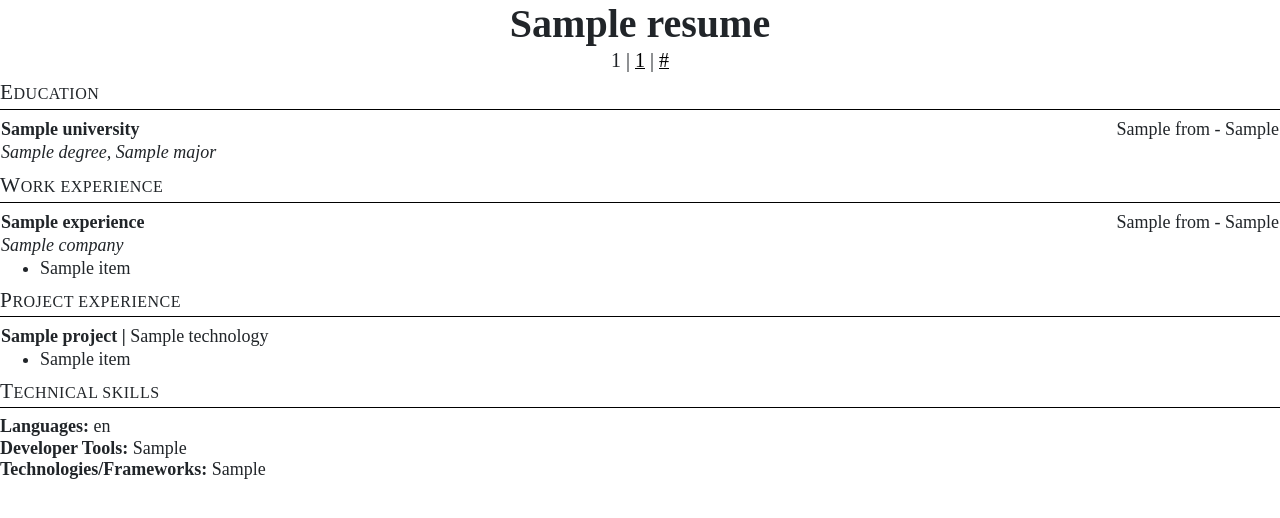
After one commit to msavinash/point1, a Flask app: template ResumeGen/templates/Design-2.html in a window 1280 px wide. The commit adds this page. Shown: the top 518 px of the page. Run offline with Flask 3, Linux system fonts and the light colour scheme; the template is opened without the code that fills it: most values are stand-ins (such as "Sample title", 1, 10 or a date in 2020); some libraries are stand-ins or nearby versions.

Commit message:
Added resume design options

```diff
--- a/ChromeEx/scripts/popup.js
+++ b/ChromeEx/scripts/popup.js
@@ -1,7 +1,7 @@
-const BASE_URL = 'http://localhost:5000';
+// const BASE_URL = 'http://localhost:5000';
 // const BASE_URL = 'https://resumegen.onrender.com';
 // const BASE_URL = "https://tailorestest-xk3tn7p6ea-wl.a.run.app";
-// const BASE_URL = "https://app.tailores.live"
+const BASE_URL = "https://app.tailores.live"
 
 
 function startScan() {
--- a/ResumeGen/main.py
+++ b/ResumeGen/main.py
@@ -30,6 +30,7 @@ from utils import *
 OAUTH_CREDENTIALS = os.path.join("credentials", 'oauth.json')
 FIRESTORE_CREDENTIALS = os.path.join("credentials", 'firestore.json')
 COLLECTION_NAME = "resume-data"
+DEFAULT_DESIGN = "Design-1"
 
 
 # Initialize Firestore DB
@@ -128,9 +129,21 @@ def userProfile():
         if not checkUserExists(userEmail, db, COLLECTION_NAME, google):
             return redirect("/newuser")
         resumeData = getResumeData(userEmail, db, COLLECTION_NAME, google)
-        pdfBytes, _ = generatePdf(resumeData)
+        design = DEFAULT_DESIGN
+        if "design" in resumeData:
+            design = resumeData["design"]
+        pdfBytes, _ = generatePdf(resumeData, design)
         encodedData = base64.b64encode(pdfBytes).decode('utf-8')
-        return render_template("user.html", resumeData=resumeData, encodedData=encodedData)
+
+        designs = []
+        if "design" in resumeData:
+            design = resumeData["design"]
+        else:
+            design = DEFAULT_DESIGN
+        for file in os.listdir("templates"):
+            if file.startswith("Design"):                           ################################################################
+                designs.append(file.split(".")[0])
+        return render_template("user.html", resumeData=resumeData, encodedData=encodedData, designs=designs, selectedDesign=design)
     else:
         return redirect("/login")
 
@@ -179,6 +192,7 @@ def generateRankedPdf():
     print("Got request params:", time()-t, "s")
     t = time()
     resumeData = getResumeData(email, db, COLLECTION_NAME, google)
+    # print(resumeData)
     print("Got data from Firestore:", time()-t, "s")
     t = time()
     projects = resumeData["project_experience"].copy()
@@ -219,17 +233,22 @@ def generateRankedPdf():
     resumeData["work_experience"] = workExperience
     print("Got data ready for pdf gen:", time()-t, "s")
     t = time()
+    design = None
+    if "design" in resumeData:
+        design = resumeData["design"]
+    else:
+        design = DEFAULT_DESIGN
     pdf_bytes = None
     if onepage == "true":
         while True:
-            pdf_bytes, num_pages = generatePdf(resumeData)
+            pdf_bytes, num_pages = generatePdf(resumeData, design)
             print("Num pages:", num_pages)
             if num_pages > 1:
                 resumeData["project_experience"] = resumeData["project_experience"][:-1]
             else:
                 break
     else:
-        pdf_bytes, _ = generatePdf(resumeData)
+        pdf_bytes, _ = generatePdf(resumeData, design)
     print("Generated PDF:", time()-t, "s")
     pdfBuffer.seek(0)
     response = Response(pdf_bytes, content_type='application/pdf')
--- a/ResumeGen/pdfGen.py
+++ b/ResumeGen/pdfGen.py
@@ -19,9 +19,9 @@ def count_pdf_pages(pdf_content):
 
 
 
-def generatePdf(resumeData):
+def generatePdf(resumeData, design):
     html_template = None
-    with open("templates/resumeTemplate.html", errors="ignore") as f:
+    with open("templates/"+design+".html", errors="ignore") as f:
         html_template = f.read()
     pwd = os.getcwd()
     html_content = render_template_string(html_template, resumeData=resumeData, pwd=pwd)
--- a/ResumeGen/templates/resumeTemplate.html
+++ b/ResumeGen/templates/Design-1.html
@@ -8,7 +8,7 @@
 
     <link href="https://maxcdn.bootstrapcdn.com/bootstrap/4.5.2/css/bootstrap.min.css" rel="stylesheet">
     <!-- <link rel="stylesheet" href="https://fonts.googleapis.com/css?family=Calibri"> -->
-    <link href='http://fonts.googleapis.com/css?family=Jolly+Lodger' rel='stylesheet' type='text/css'>
+    <!-- <link href='http://fonts.googleapis.com/css?family=Jolly+Lodger' rel='stylesheet' type='text/css'> -->
 
     <!-- https://fonts.googleapis.com/css?family=Calibri:400,700,400italic,700italic -->
     <!-- <link href="https://maxcdn.bootstrapcdn.com/bootstrap/4.5.2/css/bootstrap.min.css" rel="stylesheet">
--- /dev/null
+++ b/ResumeGen/templates/Design-2.html
@@ -0,0 +1,238 @@
+<!DOCTYPE html
+    PUBLIC "-//W3C//DTD XHTML 1.0 Transitional//EN" "http://www.w3.org/TR/xhtml1/DTD/xhtml1-transitional.dtd">
+<html xmlns="http://www.w3.org/1999/xhtml" xml:lang="en" lang="en">
+
+<head>
+    <meta http-equiv="Content-Type" content="text/html; charset=utf-8" />
+    <title>AvinashMangaloreSuresh-SoftwareEngineerResume</title>
+
+    <link href="https://maxcdn.bootstrapcdn.com/bootstrap/4.5.2/css/bootstrap.min.css" rel="stylesheet">
+    <!-- <link rel="stylesheet" href="https://fonts.googleapis.com/css?family=Calibri"> -->
+
+    <style>
+        body {
+            font-family: 'CMU Serif';
+            font-style: roman;
+            line-height: 1.2;
+            font-size: 18px;
+        }
+
+        #header {
+            text-align: center;
+        }
+
+        .section-heading {
+            margin: 0;
+            text-transform: uppercase;
+            font-size: 12pt;
+            letter-spacing: 0.5px;
+        }
+
+        .section-heading::first-letter {
+            font-size: 16pt;
+        }
+
+        .subsection-heading-1 {
+            margin: 0;
+            font-family: 'CMU Serif';
+            font-weight: bold;
+        }
+
+        .subsection-heading-2 {
+            margin: 0;
+            font-family: 'CMU Serif';
+            font-style: italic;
+        }
+
+        .date {
+            text-align: right;
+        }
+
+        .subsection-heading-table {
+            width: 100%;
+        }
+
+
+        .subsection-body-list {
+            margin: 0;
+        }
+
+        .resume-name {
+            margin: 0px;
+            font-family: "CMU Serif";
+            font-weight: bold;
+        }
+
+        a {
+            color: black;
+            text-decoration: underline;
+            text-decoration-thickness: 1px;
+        }
+
+        hr {
+            border: 0px;
+            border-top: 1px solid black;
+            margin-top: 0.2rem;
+            margin-bottom: 0.5rem;
+        }
+
+
+
+
+
+        h2 {
+            color: black;
+            font-style: normal;
+            font-weight: bold;
+            text-decoration: none;
+            /* font-size: 11pt; */
+        }
+
+        .s4 {
+            color: black;
+            font-style: normal;
+            font-weight: normal;
+            text-decoration: none;
+            /* font-size: 11pt; */
+        }
+
+        .s5 {
+            color: black;
+            font-style: italic;
+            font-weight: normal;
+            text-decoration: none;
+            /* font-size: 10pt; */
+        }
+
+        h3 {
+            color: black;
+            font-style: normal;
+            font-weight: bold;
+            text-decoration: none;
+            /* font-size: 10pt; */
+        }
+
+        .heading-support {
+            font-family: 'CMU Serif';
+            font-style: roman;
+            font-weight: normal;
+        }
+
+        li {
+            margin-bottom: 5px;
+        }
+    </style>
+</head>
+
+<body>
+    <div id="header">
+        <h1 class="resume-name">{{ resumeData.name }}</h1>
+        <h5>{{ resumeData.phone_number }} | <a href="mailto:{{ resumeData.email_id }}">{{
+                resumeData.email_id }}</a> |
+            <a href="{{ resumeData.linkedin_link }}">{{ resumeData.linkedin_link }}</a>
+        </h5>
+    </div>
+    <div id="body">
+        <div class="section mb-2">
+            <h5 class="section-heading">Education</h5>
+            <hr>
+            {% for education in resumeData.education %}
+            <div class="subsection mb-2">
+                <div class="subsection-heading">
+                    <table class="subsection-heading-table">
+                        <tr class="subsection-heading-1">
+                            <td><span>{{ education.university }}</span>
+                            </td>
+                            <td class="date heading-support"><span>{{ education.from | format_date }} - {{ education.to | format_date
+                                    }}</span></td>
+
+                        </tr>
+                        <tr class="subsection-heading-2">
+                            <td>{{ education.degree }}, {{ education.major }} </td>
+                        </tr>
+                    </table>
+                </div>
+            </div>
+            {% endfor %}
+        </div>
+        <div class="section">
+            <h5 class="section-heading">WORK EXPERIENCE</h5>
+            <hr>
+            {% for experience in resumeData.work_experience %}
+            <div class="subsection mb-2">
+                <div class="subsection-heading">
+                    <table class="subsection-heading-table">
+                        <tr class="subsection-heading-1">
+                            <td><span>{{ experience.title }}</span>
+                            </td>
+                            <td class="date heading-support"><span>{{ experience.from | format_date }} - {{ experience.to | format_date
+                                    }}</span></td>
+
+                        </tr>
+                        <tr class="subsection-heading-2">
+                            <td>{{ experience.company }} </td>
+                        </tr>
+                    </table>
+                </div>
+                <div class="subsection-body">
+                    <ul class="subsection-body-list">
+                        {% for item in experience.description %}
+                        <li>
+                            <span>{{ item | safe }}</span>
+                        </li>
+                        {% endfor %}
+                    </ul>
+                </div>
+            </div>
+            {% endfor %}
+        </div>
+        <div class="section">
+            <h5 class="section-heading">PROJECT EXPERIENCE</h5>
+            <hr>
+            {% for project in resumeData.project_experience %}
+            <div class="subsection mb-2">
+                <div class="subsection-heading">
+                    <table class="subsection-heading-table">
+                        <tr class="subsection-heading-1">
+                            <td><span>{{ project.title }} | </span><span class="heading-support">{{ project.technologies |
+                                join(", ") }}</span>
+                            </td>
+
+                        </tr>
+                    </table>
+                </div>
+                <div class="subsection-body">
+                    <ul class="subsection-body-list">
+                        {% for item in project.description %}
+                        <li>
+                            <span>{{ item | safe }}</span>
+                        </li>
+                        {% endfor %}
+                    </ul>
+                </div>
+            </div>
+            {% endfor %}
+        </div>
+
+        <div class="section">
+            <h5 class="section-heading">TECHNICAL SKILLS</h5>
+            <hr>
+            <div class="subsection">
+                <span class="subsection-heading-1">Languages: </span>
+                <span>{{ resumeData.technical_skills.languages | join(", ") }}</span>
+            </div>
+            <div class="subsection">
+                <span class="subsection-heading-1">Developer Tools: </span>
+                <span>{{resumeData.technical_skills.developer_tools | join(", ") }}</span>
+            </div>
+            <div class="subsection">
+                <span class="subsection-heading-1">Technologies/Frameworks: </span>
+                <span>{{ resumeData.technical_skills.technologies_and_frameworks | join(", ") }}</span>
+            </div>
+
+        </div>
+    </div>
+    </div>
+</body>
+
+</html>
--- a/ResumeGen/utils.py
+++ b/ResumeGen/utils.py
@@ -84,7 +84,7 @@ def preprocessResumeData(data):
         return extracted_data
 
     # Extracting data
-    resume_data = extract_data("", ["name", "phone_number", "email_id", "linkedin_link", "objective"])
+    resume_data = extract_data("", ["name", "phone_number", "email_id", "linkedin_link", "objective", "design"])
     resume_data["work_experience"] = extractListData("work_experience", ["title", "company", "from", "to", "description"])
     resume_data["project_experience"] = extractListData("project_experience", ["title", "technologies", "description"])
     resume_data["education"] = extractListData("education", ["degree", "major", "university", "from", "to"])
```
Also changed, not shown: ResumeGen/templates/user.html (+21 -0 lines), ChromeEx/manifest.json, ResumeGen/fonts/cmunbx.ttf (added), ResumeGen/fonts/cmunrm.ttf (added), ResumeGen/fonts/cmunti.ttf (added), 1 other file.
